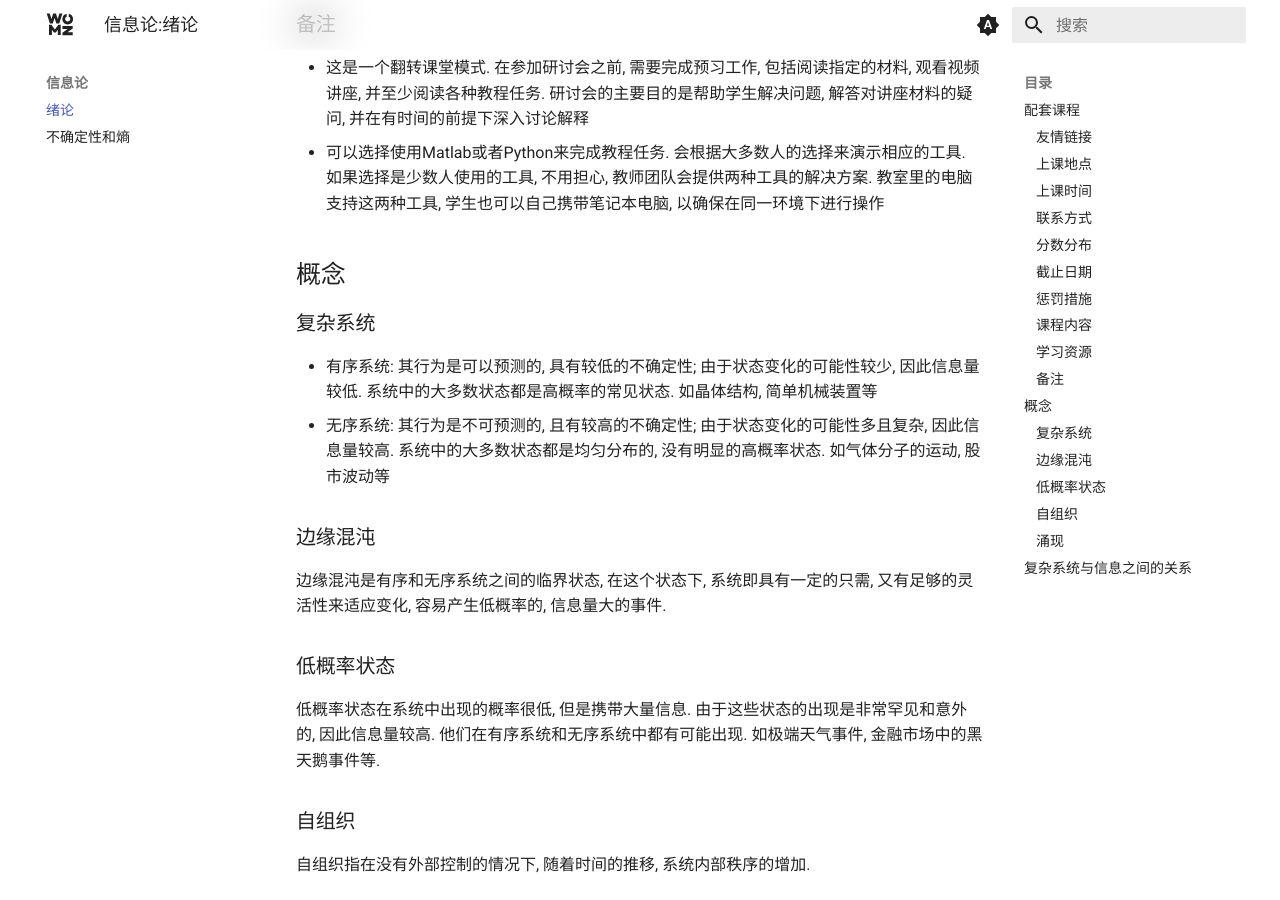
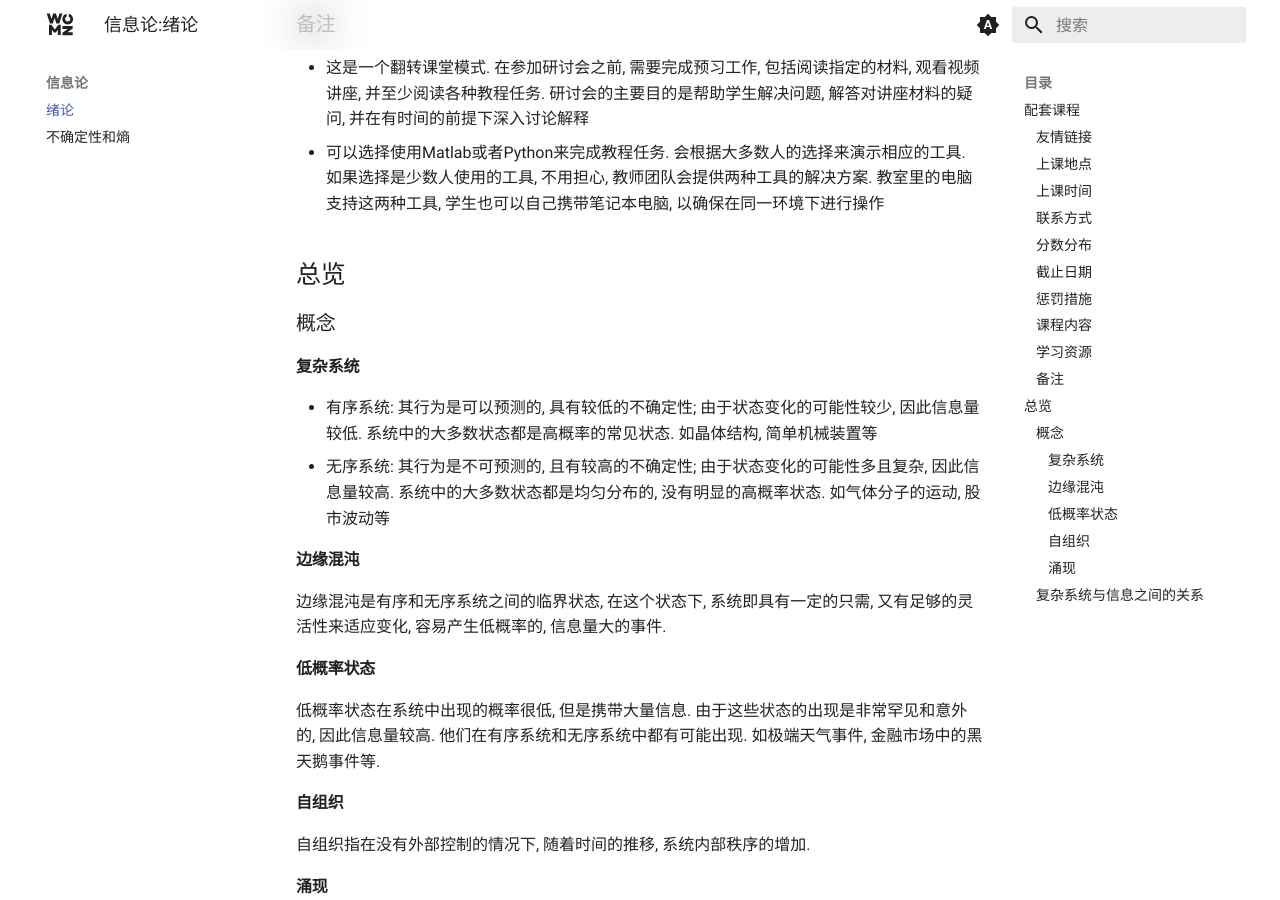
Before and after one commit to sigmax01/gk, an MkDocs documentation site: the page built from docs/信息论/绪论.md, in a window 1280 px wide and 900 px high, scrolled down 1877 px. Built offline with MkDocs 1.6.1 and Material for MkDocs 9.7.7, drawn with Linux system fonts in a browser that asks for light colours; comment, search, counter and statistics services are not loaded.

```diff
--- a/docs/信息论/绪论.md
+++ b/docs/信息论/绪论.md
@@ -64,30 +64,32 @@ comments: true
 - 这是一个翻转课堂模式. 在参加研讨会之前, 需要完成预习工作, 包括阅读指定的材料, 观看视频讲座, 并至少阅读各种教程任务. 研讨会的主要目的是帮助学生解决问题, 解答对讲座材料的疑问, 并在有时间的前提下深入讨论解释
 - 可以选择使用Matlab或者Python来完成教程任务. 会根据大多数人的选择来演示相应的工具. 如果选择是少数人使用的工具, 不用担心, 教师团队会提供两种工具的解决方案. 教室里的电脑支持这两种工具, 学生也可以自己携带笔记本电脑, 以确保在同一环境下进行操作
 
-## 概念
+## 总览
 
-### 复杂系统
+### 概念
+
+#### 复杂系统
 
 - 有序系统: 其行为是可以预测的, 具有较低的不确定性; 由于状态变化的可能性较少, 因此信息量较低. 系统中的大多数状态都是高概率的常见状态. 如晶体结构, 简单机械装置等
 - 无序系统: 其行为是不可预测的, 且有较高的不确定性; 由于状态变化的可能性多且复杂, 因此信息量较高. 系统中的大多数状态都是均匀分布的, 没有明显的高概率状态. 如气体分子的运动, 股市波动等
 
-### 边缘混沌
+#### 边缘混沌
 
 边缘混沌是有序和无序系统之间的临界状态, 在这个状态下, 系统即具有一定的只需, 又有足够的灵活性来适应变化, 容易产生低概率的, 信息量大的事件.
 
-### 低概率状态
+#### 低概率状态
 
 低概率状态在系统中出现的概率很低, 但是携带大量信息. 由于这些状态的出现是非常罕见和意外的, 因此信息量较高. 他们在有序系统和无序系统中都有可能出现. 如极端天气事件, 金融市场中的黑天鹅事件等.
 
-### 自组织
+#### 自组织
 
 自组织指在没有外部控制的情况下, 随着时间的推移, 系统内部秩序的增加.
 
-### 涌现
+#### 涌现
 
 涌现指随着规模的增加, 系统内部秩序的增加.
 
-## 复杂系统与信息之间的关系
+### 复杂系统与信息之间的关系
 
 ???+ quote "引用"
 
```
Also changed, not shown: docs/信息论/不确定性和熵.md (+31 -0 lines).
